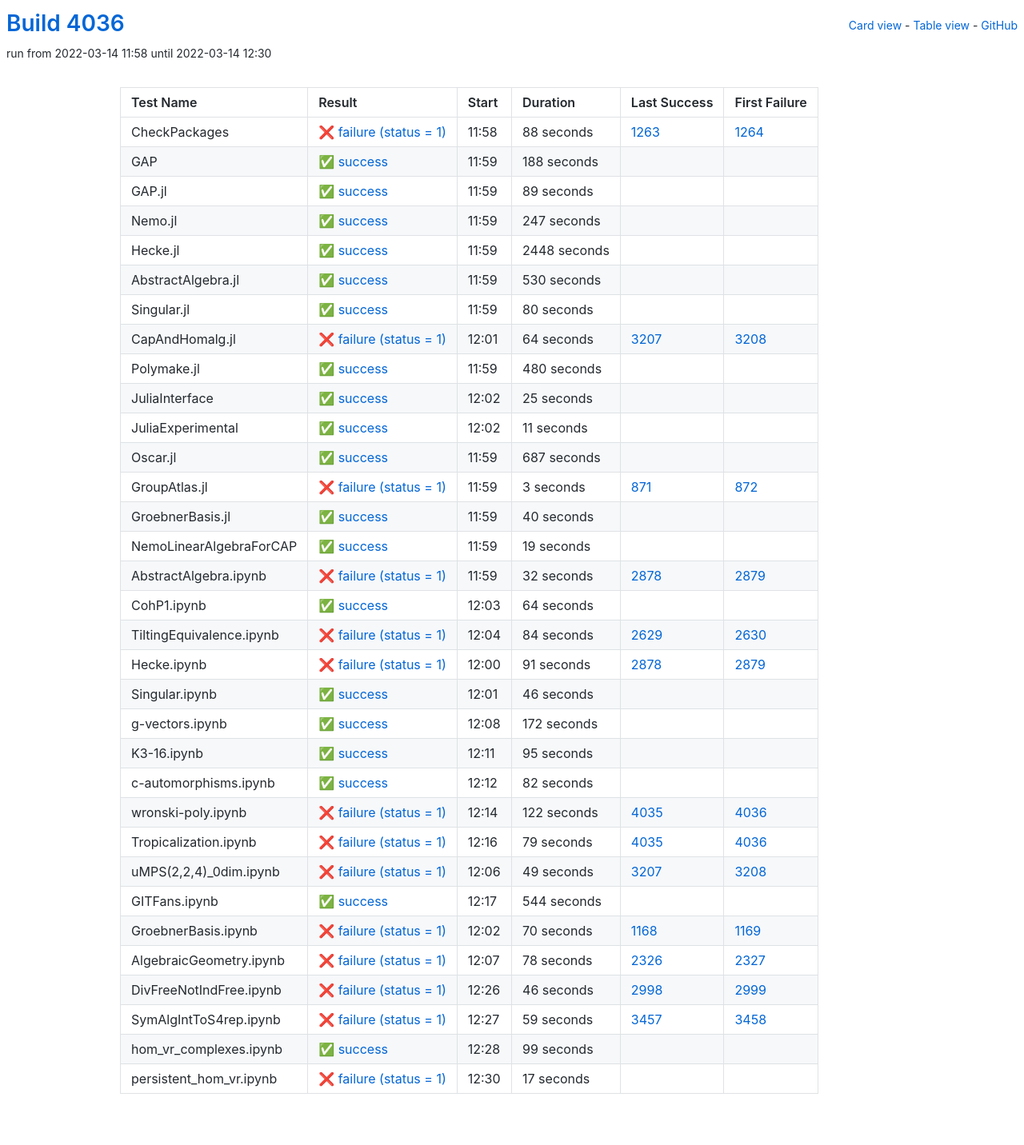
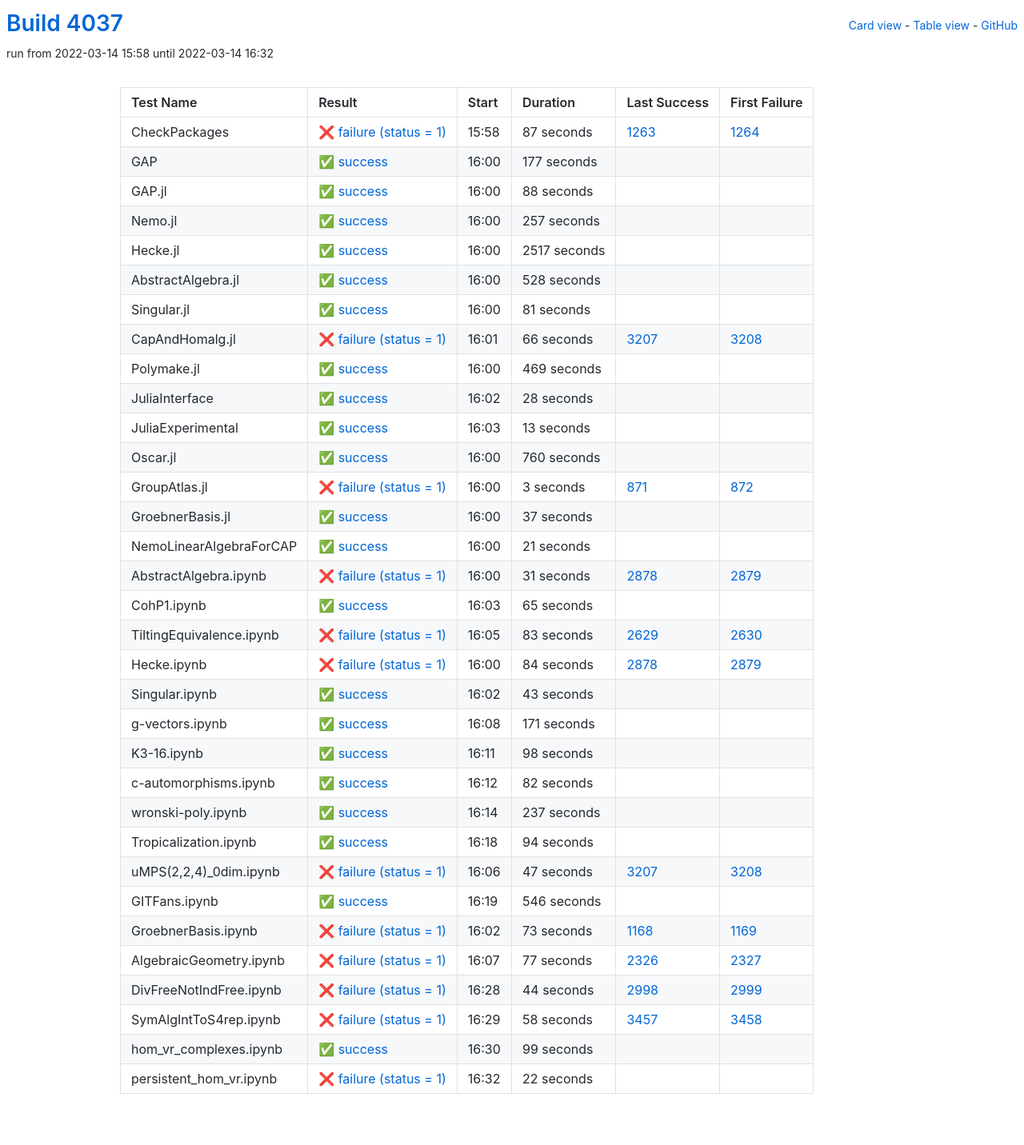
Before and after one commit to oscar-system/oscar-ci-status-stable, a Jekyll site: the page built from table.html, in a window 1280 px wide. Shown: the whole page at 80% size. Built offline with Jekyll 4.4.1, drawn with Linux system fonts in a browser that asks for light colours.

Commit message:
Build #4037

```diff
--- a/_data/ci.yml
+++ b/_data/ci.yml
@@ -1,6 +1,6 @@
 ---
-build: 4036
-build_url: https://oscarci.mathematik.uni-kl.de/job/oscar-stable/4036/
+build: 4037
+build_url: https://oscarci.mathematik.uni-kl.de/job/oscar-stable/4037/
 job: oscar-stable
 organization: oscar-system
 repo: oscar-ci-status-stable
@@ -8,152 +8,152 @@ repourl: https://github.com/oscar-system/oscar-ci-status-stable
 tests:
 - name: CheckPackages
   id: checkpackages
-  log: https://oscarci.mathematik.uni-kl.de/job/oscar-stable/4036/artifact/logs/build-4036/CheckPackages.log
-  start: 2022-03-14 11:58
+  log: https://oscarci.mathematik.uni-kl.de/job/oscar-stable/4037/artifact/logs/build-4037/CheckPackages.log
+  start: 2022-03-14 15:58
   success: false
   exitcode: 1
   status: failure
-  duration: 88
+  duration: 87
   last_success: 1263
   last_success_url: https://oscarci.mathematik.uni-kl.de/job/oscar-stable/1263/
   first_failure: 1264
   first_failure_url: https://oscarci.mathematik.uni-kl.de/job/oscar-stable/1264/
 - name: GAP
   id: gap
-  log: https://oscarci.mathematik.uni-kl.de/job/oscar-stable/4036/artifact/logs/build-4036/GAP.log
-  start: 2022-03-14 11:59
+  log: https://oscarci.mathematik.uni-kl.de/job/oscar-stable/4037/artifact/logs/build-4037/GAP.log
+  start: 2022-03-14 16:00
   success: true
   exitcode: 0
   status: success
-  duration: 188
+  duration: 177
   last_success: false
   last_success_url:
   first_failure: false
   first_failure_url:
 - name: GAP.jl
   id: gap-jl
-  log: https://oscarci.mathematik.uni-kl.de/job/oscar-stable/4036/artifact/logs/build-4036/GAP.jl.log
-  start: 2022-03-14 11:59
+  log: https://oscarci.mathematik.uni-kl.de/job/oscar-stable/4037/artifact/logs/build-4037/GAP.jl.log
+  start: 2022-03-14 16:00
   success: true
   exitcode: 0
   status: success
-  duration: 89
+  duration: 88
   last_success: false
   last_success_url:
   first_failure: false
   first_failure_url:
 - name: Nemo.jl
   id: nemo-jl
-  log: https://oscarci.mathematik.uni-kl.de/job/oscar-stable/4036/artifact/logs/build-4036/Nemo.jl.log
-  start: 2022-03-14 11:59
+  log: https://oscarci.mathematik.uni-kl.de/job/oscar-stable/4037/artifact/logs/build-4037/Nemo.jl.log
+  start: 2022-03-14 16:00
   success: true
   exitcode: 0
   status: success
-  duration: 247
+  duration: 257
   last_success: false
   last_success_url:
   first_failure: false
   first_failure_url:
 - name: Hecke.jl
   id: hecke-jl
-  log: https://oscarci.mathematik.uni-kl.de/job/oscar-stable/4036/artifact/logs/build-4036/Hecke.jl.log
-  start: 2022-03-14 11:59
+  log: https://oscarci.mathematik.uni-kl.de/job/oscar-stable/4037/artifact/logs/build-4037/Hecke.jl.log
+  start: 2022-03-14 16:00
   success: true
   exitcode: 0
   status: success
-  duration: 2448
+  duration: 2517
   last_success: false
   last_success_url:
   first_failure: false
   first_failure_url:
 - name: AbstractAlgebra.jl
   id: abstractalgebra-jl
-  log: https://oscarci.mathematik.uni-kl.de/job/oscar-stable/4036/artifact/logs/build-4036/AbstractAlgebra.jl.log
-  start: 2022-03-14 11:59
+  log: https://oscarci.mathematik.uni-kl.de/job/oscar-stable/4037/artifact/logs/build-4037/AbstractAlgebra.jl.log
+  start: 2022-03-14 16:00
   success: true
   exitcode: 0
   status: success
-  duration: 530
+  duration: 528
   last_success: false
   last_success_url:
   first_failure: false
   first_failure_url:
 - name: Singular.jl
   id: singular-jl
-  log: https://oscarci.mathematik.uni-kl.de/job/oscar-stable/4036/artifact/logs/build-4036/Singular.jl.log
-  start: 2022-03-14 11:59
+  log: https://oscarci.mathematik.uni-kl.de/job/oscar-stable/4037/artifact/logs/build-4037/Singular.jl.log
+  start: 2022-03-14 16:00
   success: true
   exitcode: 0
   status: success
-  duration: 80
+  duration: 81
   last_success: false
   last_success_url:
   first_failure: false
   first_failure_url:
 - name: CapAndHomalg.jl
   id: capandhomalg-jl
-  log: https://oscarci.mathematik.uni-kl.de/job/oscar-stable/4036/artifact/logs/build-4036/CapAndHomalg.jl.log
-  start: 2022-03-14 12:01
+  log: https://oscarci.mathematik.uni-kl.de/job/oscar-stable/4037/artifact/logs/build-4037/CapAndHomalg.jl.log
+  start: 2022-03-14 16:01
   success: false
   exitcode: 1
   status: failure
-  duration: 64
+  duration: 66
   last_success: 3207
   last_success_url: https://oscarci.mathematik.uni-kl.de/job/oscar-stable/3207/
   first_failure: 3208
   first_failure_url: https://oscarci.mathematik.uni-kl.de/job/oscar-stable/3208/
 - name: Polymake.jl
   id: polymake-jl
-  log: https://oscarci.mathematik.uni-kl.de/job/oscar-stable/4036/artifact/logs/build-4036/Polymake.jl.log
-  start: 2022-03-14 11:59
+  log: https://oscarci.mathematik.uni-kl.de/job/oscar-stable/4037/artifact/logs/build-4037/Polymake.jl.log
+  start: 2022-03-14 16:00
   success: true
   exitcode: 0
   status: success
-  duration: 480
+  duration: 469
   last_success: false
   last_success_url:
   first_failure: false
   first_failure_url:
 - name: JuliaInterface
   id: juliainterface
-  log: https://oscarci.mathematik.uni-kl.de/job/oscar-stable/4036/artifact/logs/build-4036/JuliaInterface.log
-  start: 2022-03-14 12:02
+  log: https://oscarci.mathematik.uni-kl.de/job/oscar-stable/4037/artifact/logs/build-4037/JuliaInterface.log
+  start: 2022-03-14 16:02
   success: true
   exitcode: 0
   status: success
-  duration: 25
+  duration: 28
   last_success: false
   last_success_url:
   first_failure: false
   first_failure_url:
 - name: JuliaExperimental
   id: juliaexperimental
-  log: https://oscarci.mathematik.uni-kl.de/job/oscar-stable/4036/artifact/logs/build-4036/JuliaExperimental.log
-  start: 2022-03-14 12:02
+  log: https://oscarci.mathematik.uni-kl.de/job/oscar-stable/4037/artifact/logs/build-4037/JuliaExperimental.log
+  start: 2022-03-14 16:03
   success: true
   exitcode: 0
   status: success
-  duration: 11
+  duration: 13
   last_success: false
   last_success_url:
   first_failure: false
   first_failure_url:
 - name: Oscar.jl
   id: oscar-jl
-  log: https://oscarci.mathematik.uni-kl.de/job/oscar-stable/4036/artifact/logs/build-4036/Oscar.jl.log
-  start: 2022-03-14 11:59
+  log: https://oscarci.mathematik.uni-kl.de/job/oscar-stable/4037/artifact/logs/build-4037/Oscar.jl.log
+  start: 2022-03-14 16:00
   success: true
   exitcode: 0
   status: success
-  duration: 687
+  duration: 760
   last_success: false
   last_success_url:
   first_failure: false
   first_failure_url:
 - name: GroupAtlas.jl
   id: groupatlas-jl
-  log: https://oscarci.mathematik.uni-kl.de/job/oscar-stable/4036/artifact/logs/build-4036/GroupAtlas.jl.log
-  start: 2022-03-14 11:59
+  log: https://oscarci.mathematik.uni-kl.de/job/oscar-stable/4037/artifact/logs/build-4037/GroupAtlas.jl.log
+  start: 2022-03-14 16:00
   success: false
   exitcode: 1
   status: failure
@@ -164,116 +164,116 @@ tests:
   first_failure_url: https://oscarci.mathematik.uni-kl.de/job/oscar-stable/872/
 - name: GroebnerBasis.jl
   id: groebnerbasis-jl
-  log: https://oscarci.mathematik.uni-kl.de/job/oscar-stable/4036/artifact/logs/build-4036/GroebnerBasis.jl.log
-  start: 2022-03-14 11:59
+  log: https://oscarci.mathematik.uni-kl.de/job/oscar-stable/4037/artifact/logs/build-4037/GroebnerBasis.jl.log
+  start: 2022-03-14 16:00
   success: true
   exitcode: 0
   status: success
-  duration: 40
+  duration: 37
   last_success: false
   last_success_url:
   first_failure: false
   first_failure_url:
 - name: NemoLinearAlgebraForCAP
   id: nemolinearalgebraforcap
-  log: https://oscarci.mathematik.uni-kl.de/job/oscar-stable/4036/artifact/logs/build-4036/NemoLinearAlgebraForCAP.log
-  start: 2022-03-14 11:59
+  log: https://oscarci.mathematik.uni-kl.de/job/oscar-stable/4037/artifact/logs/build-4037/NemoLinearAlgebraForCAP.log
+  start: 2022-03-14 16:00
   success: true
   exitcode: 0
   status: success
-  duration: 19
+  duration: 21
   last_success: false
   last_success_url:
   first_failure: false
   first_failure_url:
 - name: AbstractAlgebra.ipynb
   id: abstractalgebra-ipynb
-  log: https://oscarci.mathematik.uni-kl.de/job/oscar-stable/4036/artifact/logs/build-4036/AbstractAlgebra.ipynb.log
-  start: 2022-03-14 11:59
+  log: https://oscarci.mathematik.uni-kl.de/job/oscar-stable/4037/artifact/logs/build-4037/AbstractAlgebra.ipynb.log
+  start: 2022-03-14 16:00
   success: false
   exitcode: 1
   status: failure
-  duration: 32
+  duration: 31
   last_success: 2878
   last_success_url: https://oscarci.mathematik.uni-kl.de/job/oscar-stable/2878/
   first_failure: 2879
   first_failure_url: https://oscarci.mathematik.uni-kl.de/job/oscar-stable/2879/
 - name: CohP1.ipynb
   id: cohp1-ipynb
-  log: https://oscarci.mathematik.uni-kl.de/job/oscar-stable/4036/artifact/logs/build-4036/CohP1.ipynb.log
-  start: 2022-03-14 12:03
+  log: https://oscarci.mathematik.uni-kl.de/job/oscar-stable/4037/artifact/logs/build-4037/CohP1.ipynb.log
+  start: 2022-03-14 16:03
   success: true
   exitcode: 0
   status: success
-  duration: 64
+  duration: 65
   last_success: false
   last_success_url:
   first_failure: false
   first_failure_url:
 - name: TiltingEquivalence.ipynb
   id: tiltingequivalence-ipynb
-  log: https://oscarci.mathematik.uni-kl.de/job/oscar-stable/4036/artifact/logs/build-4036/TiltingEquivalence.ipynb.log
-  start: 2022-03-14 12:04
+  log: https://oscarci.mathematik.uni-kl.de/job/oscar-stable/4037/artifact/logs/build-4037/TiltingEquivalence.ipynb.log
+  start: 2022-03-14 16:05
   success: false
   exitcode: 1
   status: failure
-  duration: 84
+  duration: 83
   last_success: 2629
   last_success_url: https://oscarci.mathematik.uni-kl.de/job/oscar-stable/2629/
   first_failure: 2630
   first_failure_url: https://oscarci.mathematik.uni-kl.de/job/oscar-stable/2630/
 - name: Hecke.ipynb
   id: hecke-ipynb
-  log: https://oscarci.mathematik.uni-kl.de/job/oscar-stable/4036/artifact/logs/build-4036/Hecke.ipynb.log
-  start: 2022-03-14 12:00
+  log: https://oscarci.mathematik.uni-kl.de/job/oscar-stable/4037/artifact/logs/build-4037/Hecke.ipynb.log
+  start: 2022-03-14 16:00
   success: false
   exitcode: 1
   status: failure
-  duration: 91
+  duration: 84
   last_success: 2878
   last_success_url: https://oscarci.mathematik.uni-kl.de/job/oscar-stable/2878/
   first_failure: 2879
   first_failure_url: https://oscarci.mathematik.uni-kl.de/job/oscar-stable/2879/
 - name: Singular.ipynb
   id: singular-ipynb
-  log: https://oscarci.mathematik.uni-kl.de/job/oscar-stable/4036/artifact/logs/build-4036/Singular.ipynb.log
-  start: 2022-03-14 12:01
+  log: https://oscarci.mathematik.uni-kl.de/job/oscar-stable/4037/artifact/logs/build-4037/Singular.ipynb.log
+  start: 2022-03-14 16:02
   success: true
   exitcode: 0
   status: success
-  duration: 46
+  duration: 43
   last_success: false
   last_success_url:
   first_failure: false
   first_failure_url:
 - name: g-vectors.ipynb
   id: g-vectors-ipynb
-  log: https://oscarci.mathematik.uni-kl.de/job/oscar-stable/4036/artifact/logs/build-4036/g-vectors.ipynb.log
-  start: 2022-03-14 12:08
+  log: https://oscarci.mathematik.uni-kl.de/job/oscar-stable/4037/artifact/logs/build-4037/g-vectors.ipynb.log
+  start: 2022-03-14 16:08
   success: true
   exitcode: 0
   status: success
-  duration: 172
+  duration: 171
   last_success: false
   last_success_url:
   first_failure: false
   first_failure_url:
 - name: K3-16.ipynb
   id: k3-16-ipynb
-  log: https://oscarci.mathematik.uni-kl.de/job/oscar-stable/4036/artifact/logs/build-4036/K3-16.ipynb.log
-  start: 2022-03-14 12:11
+  log: https://oscarci.mathematik.uni-kl.de/job/oscar-stable/4037/artifact/logs/build-4037/K3-16.ipynb.log
+  start: 2022-03-14 16:11
   success: true
   exitcode: 0
   status: success
-  duration: 95
+  duration: 98
   last_success: false
   last_success_url:
   first_failure: false
   first_failure_url:
 - name: c-automorphisms.ipynb
   id: c-automorphisms-ipynb
-  log: https://oscarci.mathematik.uni-kl.de/job/oscar-stable/4036/artifact/logs/build-4036/c-automorphisms.ipynb.log
-  start: 2022-03-14 12:12
+  log: https://oscarci.mathematik.uni-kl.de/job/oscar-stable/4037/artifact/logs/build-4037/c-automorphisms.ipynb.log
+  start: 2022-03-14 16:12
   success: true
   exitcode: 0
   status: success
@@ -284,104 +284,104 @@ tests:
   first_failure_url:
 - name: wronski-poly.ipynb
   id: wronski-poly-ipynb
-  log: https://oscarci.mathematik.uni-kl.de/job/oscar-stable/4036/artifact/logs/build-4036/wronski-poly.ipynb.log
-  start: 2022-03-14 12:14
+  log: https://oscarci.mathematik.uni-kl.de/job/oscar-stable/4037/artifact/logs/build-4037/wronski-poly.ipynb.log
+  start: 2022-03-14 16:14
+  success: true
+  exitcode: 0
+  status: success
+  duration: 237
+  last_success: false
+  last_success_url:
+  first_failure: false
+  first_failure_url:
+- name: Tropicalization.ipynb
+  id: tropicalization-ipynb
+  log: https://oscarci.mathematik.uni-kl.de/job/oscar-stable/4037/artifact/logs/build-4037/Tropicalization.ipynb.log
+  start: 2022-03-14 16:18
+  success: true
+  exitcode: 0
+  status: success
+  duration: 94
+  last_success: false
+  last_success_url:
+  first_failure: false
+  first_failure_url:
+- name: uMPS(2,2,4)_0dim.ipynb
+  id: umps-2-2-4-0dim-ipynb
+  log: https://oscarci.mathematik.uni-kl.de/job/oscar-stable/4037/artifact/logs/build-4037/uMPS-2-2-4-_0dim.ipynb.log
+  start: 2022-03-14 16:06
   success: false
   exitcode: 1
   status: failure
-  duration: 122
-  last_success: 4035
-  last_success_url: https://oscarci.mathematik.uni-kl.de/job/oscar-stable/4035/
-  first_failure: 4036
-  first_failure_url: https://oscarci.mathematik.uni-kl.de/job/oscar-stable/4036/
-- name: Tropicalization.ipynb
-  id: tropicalization-ipynb
-  log: https://oscarci.mathematik.uni-kl.de/job/oscar-stable/4036/artifact/logs/build-4036/Tropicalization.ipynb.log
-  start: 2022-03-14 12:16
-  success: false
-  exitcode: 1
-  status: failure
-  duration: 79
-  last_success: 4035
-  last_success_url: https://oscarci.mathematik.uni-kl.de/job/oscar-stable/4035/
-  first_failure: 4036
-  first_failure_url: https://oscarci.mathematik.uni-kl.de/job/oscar-stable/4036/
-- name: uMPS(2,2,4)_0dim.ipynb
-  id: umps-2-2-4-0dim-ipynb
-  log: https://oscarci.mathematik.uni-kl.de/job/oscar-stable/4036/artifact/logs/build-4036/uMPS-2-2-4-_0dim.ipynb.log
-  start: 2022-03-14 12:06
-  success: false
-  exitcode: 1
-  status: failure
-  duration: 49
+  duration: 47
   last_success: 3207
   last_success_url: https://oscarci.mathematik.uni-kl.de/job/oscar-stable/3207/
   first_failure: 3208
   first_failure_url: https://oscarci.mathematik.uni-kl.de/job/oscar-stable/3208/
 - name: GITFans.ipynb
   id: gitfans-ipynb
-  log: https://oscarci.mathematik.uni-kl.de/job/oscar-stable/4036/artifact/logs/build-4036/GITFans.ipynb.log
-  start: 2022-03-14 12:17
+  log: https://oscarci.mathematik.uni-kl.de/job/oscar-stable/4037/artifact/logs/build-4037/GITFans.ipynb.log
+  start: 2022-03-14 16:19
   success: true
   exitcode: 0
   status: success
-  duration: 544
+  duration: 546
   last_success: false
   last_success_url:
   first_failure: false
   first_failure_url:
 - name: GroebnerBasis.ipynb
   id: groebnerbasis-ipynb
-  log: https://oscarci.mathematik.uni-kl.de/job/oscar-stable/4036/artifact/logs/build-4036/GroebnerBasis.ipynb.log
-  start: 2022-03-14 12:02
+  log: https://oscarci.mathematik.uni-kl.de/job/oscar-stable/4037/artifact/logs/build-4037/GroebnerBasis.ipynb.log
+  start: 2022-03-14 16:02
   success: false
   exitcode: 1
   status: failure
-  duration: 70
+  duration: 73
   last_success: 1168
   last_success_url: https://oscarci.mathematik.uni-kl.de/job/oscar-stable/1168/
   first_failure: 1169
   first_failure_url: https://oscarci.mathematik.uni-kl.de/job/oscar-stable/1169/
 - name: AlgebraicGeometry.ipynb
   id: algebraicgeometry-ipynb
-  log: https://oscarci.mathematik.uni-kl.de/job/oscar-stable/4036/artifact/logs/build-4036/AlgebraicGeometry.ipynb.log
-  start: 2022-03-14 12:07
+  log: https://oscarci.mathematik.uni-kl.de/job/oscar-stable/4037/artifact/logs/build-4037/AlgebraicGeometry.ipynb.log
+  start: 2022-03-14 16:07
   success: false
   exitcode: 1
   status: failure
-  duration: 78
+  duration: 77
   last_success: 2326
   last_success_url: https://oscarci.mathematik.uni-kl.de/job/oscar-stable/2326/
   first_failure: 2327
   first_failure_url: https://oscarci.mathematik.uni-kl.de/job/oscar-stable/2327/
 - name: DivFreeNotIndFree.ipynb
   id: divfreenotindfree-ipynb
-  log: https://oscarci.mathematik.uni-kl.de/job/oscar-stable/4036/artifact/logs/build-4036/DivFreeNotIndFree.ipynb.log
-  start: 2022-03-14 12:26
+  log: https://oscarci.mathematik.uni-kl.de/job/oscar-stable/4037/artifact/logs/build-4037/DivFreeNotIndFree.ipynb.log
+  start: 2022-03-14 16:28
   success: false
   exitcode: 1
   status: failure
-  duration: 46
+  duration: 44
   last_success: 2998
   last_success_url: https://oscarci.mathematik.uni-kl.de/job/oscar-stable/2998/
   first_failure: 2999
   first_failure_url: https://oscarci.mathematik.uni-kl.de/job/oscar-stable/2999/
 - name: SymAlgIntToS4rep.ipynb
   id: symalginttos4rep-ipynb
-  log: https://oscarci.mathematik.uni-kl.de/job/oscar-stable/4036/artifact/logs/build-4036/SymAlgIntToS4rep.ipynb.log
-  start: 2022-03-14 12:27
+  log: https://oscarci.mathematik.uni-kl.de/job/oscar-stable/4037/artifact/logs/build-4037/SymAlgIntToS4rep.ipynb.log
+  start: 2022-03-14 16:29
   success: false
   exitcode: 1
   status: failure
-  duration: 59
+  duration: 58
   last_success: 3457
   last_success_url: https://oscarci.mathematik.uni-kl.de/job/oscar-stable/3457/
   first_failure: 3458
   first_failure_url: https://oscarci.mathematik.uni-kl.de/job/oscar-stable/3458/
 - name: hom_vr_complexes.ipynb
   id: hom-vr-complexes-ipynb
-  log: https://oscarci.mathematik.uni-kl.de/job/oscar-stable/4036/artifact/logs/build-4036/hom_vr_complexes.ipynb.log
-  start: 2022-03-14 12:28
+  log: https://oscarci.mathematik.uni-kl.de/job/oscar-stable/4037/artifact/logs/build-4037/hom_vr_complexes.ipynb.log
+  start: 2022-03-14 16:30
   success: true
   exitcode: 0
   status: success
@@ -392,12 +392,12 @@ tests:
   first_failure_url:
 - name: persistent_hom_vr.ipynb
   id: persistent-hom-vr-ipynb
-  log: https://oscarci.mathematik.uni-kl.de/job/oscar-stable/4036/artifact/logs/build-4036/persistent_hom_vr.ipynb.log
-  start: 2022-03-14 12:30
+  log: https://oscarci.mathematik.uni-kl.de/job/oscar-stable/4037/artifact/logs/build-4037/persistent_hom_vr.ipynb.log
+  start: 2022-03-14 16:32
   success: false
   exitcode: 1
   status: failure
-  duration: 17
+  duration: 22
   last_success: false
   last_success_url:
   first_failure: false
```
Also changed, not shown: README.md.
